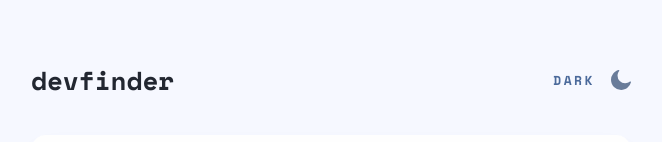
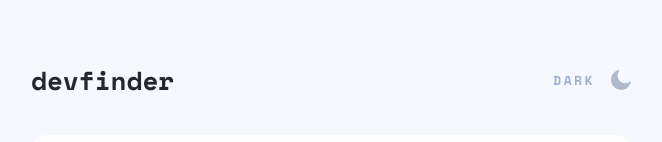
Before and after one commit to AlbertBabaiani/github-user-finder, an Angular app: page / in a window 1280 px wide. In both pictures the pointer is over the button "DARK". Shown: the part 268-410 px from the top of the page, without its empty margins (309-971 px from the left). Built offline with nearby package versions, Linux system fonts and the light colour scheme.

Commit message:
add hover effect on header button

```diff
--- a/src/app/components/header/header.scss
+++ b/src/app/components/header/header.scss
@@ -28,13 +28,19 @@ button {
 
   font-family: var(--font);
 
-  transition: outline 0.2s;
+  transition:
+    outline 0.2s,
+    opacity 0.2s;
 
   outline: 0px solid var(--primary-color);
   outline-offset: 1rem;
 
   border-radius: 0.3rem;
 
+  &:hover {
+    opacity: 0.5;
+  }
+
   &:focus-visible {
     outline-width: 2px;
   }
```
